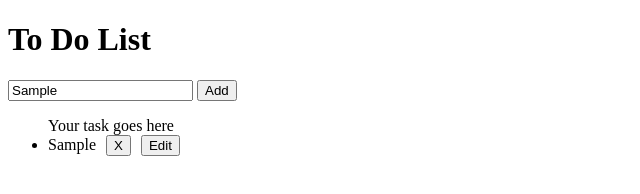
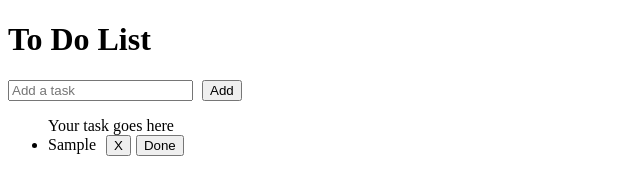
Before and after one commit to Lawrence-19/it24a, a plain HTML site: page todolist.html in a window 1280 px wide. Both pictures are taken after typing "Sample" into the empty fields and a click on the button "Add". Shown: the full height of the page, 0-640 px from the left. Drawn offline with Linux system fonts and the light colour scheme.

Commit message:
added to be continue

```diff
--- a/todolist.html
+++ b/todolist.html
@@ -4,6 +4,15 @@
     <meta charset="UTF-8">
     <meta name="viewport" content="width=device-width, initial-scale=1.0">
     <title>To Do list</title>
+    <style>
+        .done {
+            text-decoration: line-through;
+            color: gray;
+        }
+        button {
+            margin-left: 5px;
+        }
+    </style>
 </head>
 <body>
     <h1>To Do List</h1>
@@ -29,7 +38,7 @@
                 function getTaskText() {
                     const input = document.getElementById("taskInput");
                     const text = input.value.trim();
-
+                    input.value = "";
                     console.log("getTaskText() called: " + input.value);
                     return text;
 
@@ -49,12 +58,10 @@
                     taskSpan.textContent = taskText;
 
                     const editBtn = createEditButton(li, taskSpan);
-                    li.appendChild(editBtn);
-                    li.textContent = "";
-                    li.appendChild(taskSpan);
-                    li.appendChild(deleteBtn);
-                    li.appendChild(editBtn);
 
+
+                    const doneBtn = createDoneButton(taskSpan);
+                    li.appendChild(doneBtn);
 
                 }
                 function createDeletebutton(li){
@@ -100,6 +107,24 @@
                 }
 
             }
+
+            function createDoneButton(taskSpan){
+                const doneButton = document.createElement("button");
+                doneButton.textContent = "Done";
+
+                doneButton.onclick = () => {
+                    const li = taskSpan.parentElement;
+
+                    taskSpan.classlist.add("done");
+
+                    const buttons = li.querySelectorAll("button");
+
+
+                    console.log("Task marked as done: ", taskSpan.textContent, Date());
+
+                }
+                return doneButton;
+            }
             </script>
 </body>
 </html>
```
